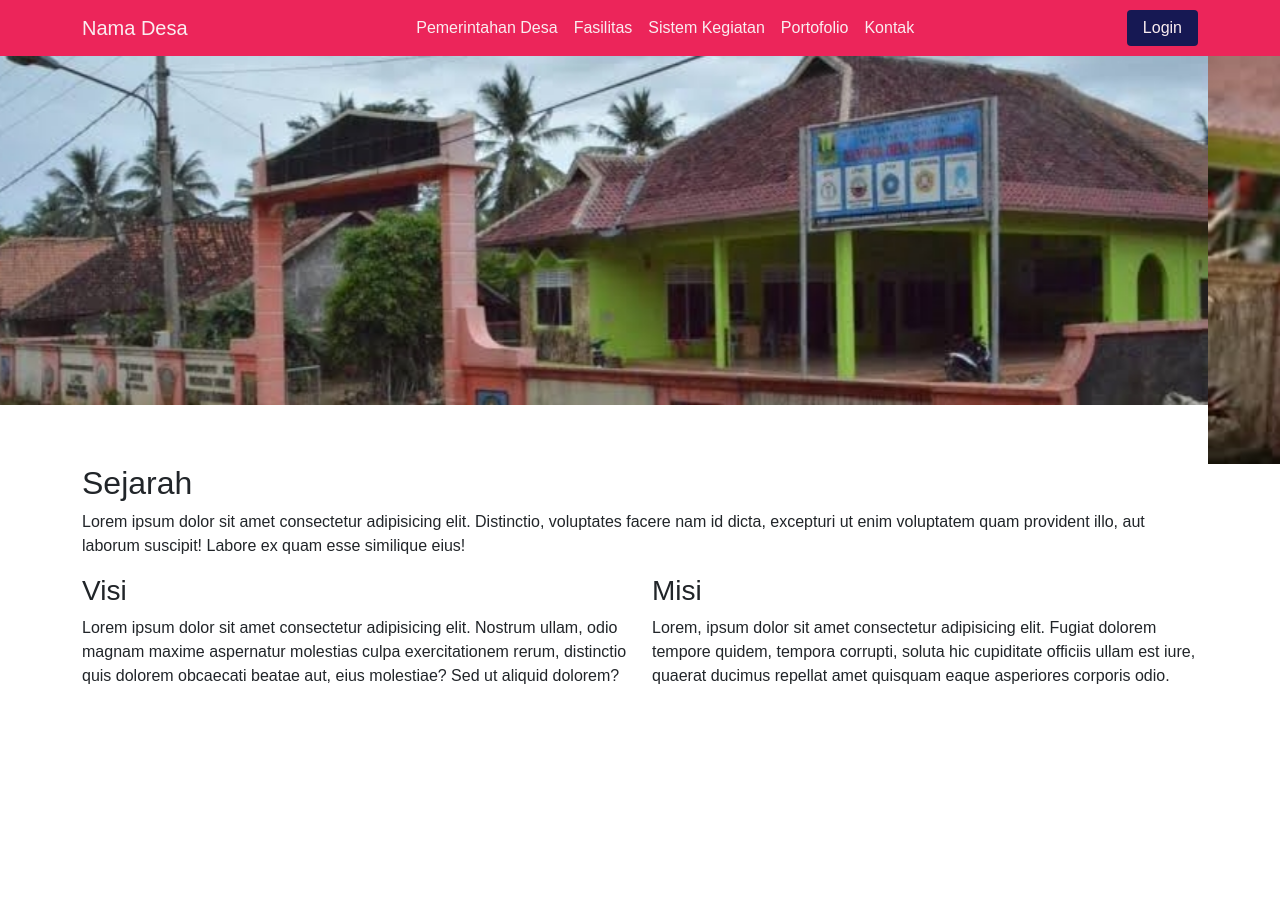
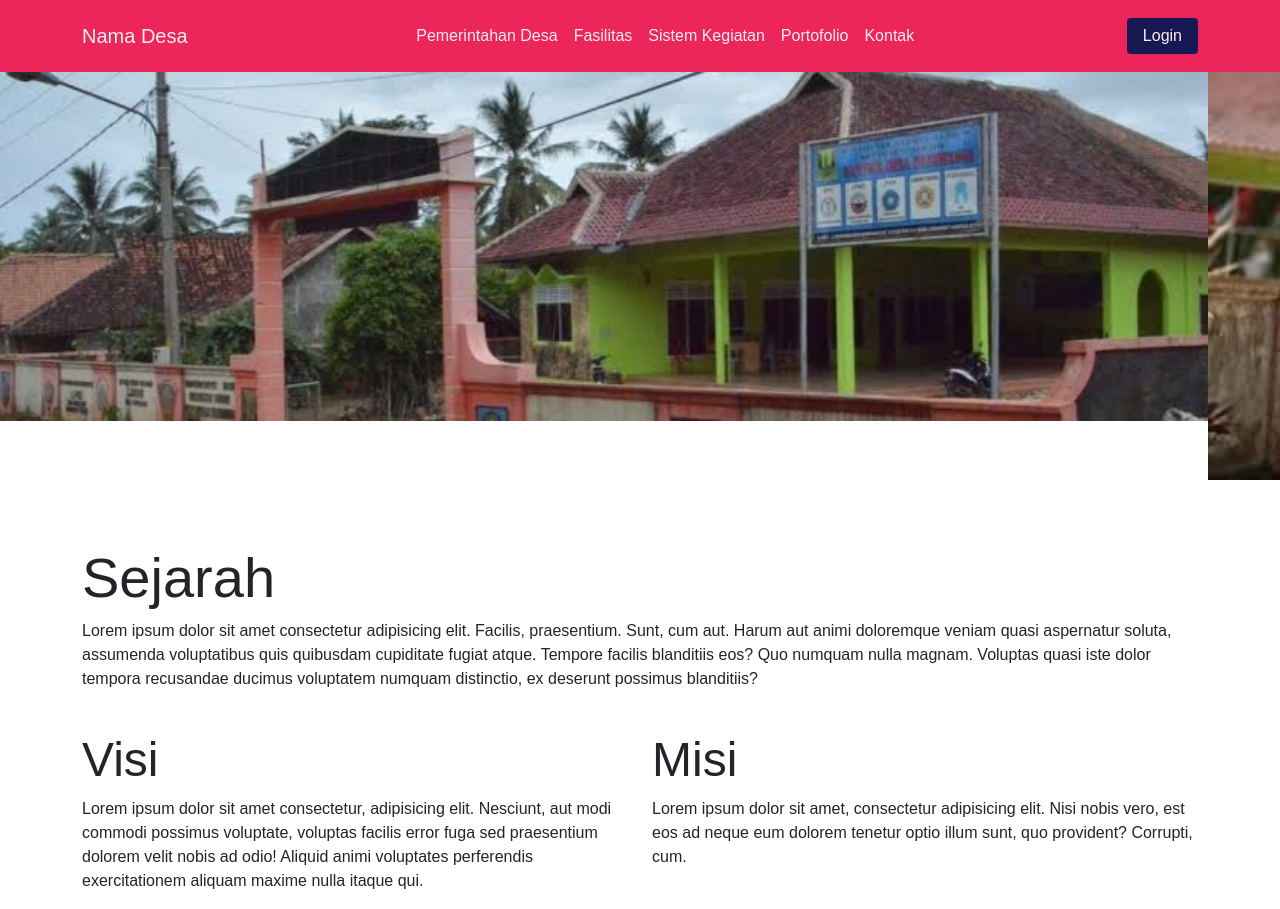
Before and after one commit to zaky25/Sistem-Desa, a plain HTML site: page index.html in a window 1280 px wide. Before the commit the page ends 800 px from the top, so only its background shows below. Drawn offline with nearby package versions, Linux system fonts and the light colour scheme; a web font is replaced by a local one.

Commit message:
Ngarapihken Sejarah jeng Visi Misi

```diff
--- a/index.html
+++ b/index.html
@@ -21,7 +21,7 @@
   </head>
   <body>
     <!-- Navbar -->
-    <nav class="navbar navbar-expand-lg navbar-light my-nav">
+    <nav class="navbar navbar-expand-lg navbar-light my-nav p-3">
       <div class="container">
         <a class="navbar-brand" href="#">Nama Desa</a>
         <button class="navbar-toggler" type="button" data-bs-toggle="collapse" data-bs-target="#navbarNavDropdown" aria-controls="navbarNavDropdown" aria-expanded="false" aria-label="Toggle navigation">
@@ -64,20 +64,20 @@
     </div>
 
     <!-- Content Sejarah Visi dan Misi -->
-    <div class="container">
-      <div class="row">
-        <h2>Sejarah</h2>
-        <p>Lorem ipsum dolor sit amet consectetur adipisicing elit. Distinctio, voluptates facere nam id dicta, excepturi ut enim voluptatem quam provident illo, aut laborum suscipit! Labore ex quam esse similique eius!</p>
+    <div class="container pt-5">
+      <div class="row pt-3 pb-4">
+        <h1 class="display-4">Sejarah</h1>
+        <p>Lorem ipsum dolor sit amet consectetur adipisicing elit. Facilis, praesentium. Sunt, cum aut. Harum aut animi doloremque veniam quasi aspernatur soluta, assumenda voluptatibus quis quibusdam cupiditate fugiat atque. Tempore facilis blanditiis eos? Quo numquam nulla magnam. Voluptas quasi iste dolor tempora recusandae ducimus voluptatem numquam distinctio, ex deserunt possimus blanditiis?</p>
       </div>
 
       <div class="row">
         <div class="col">
-        <h3>Visi</h3>
-        <p>Lorem ipsum dolor sit amet consectetur adipisicing elit. Nostrum ullam, odio magnam maxime aspernatur molestias culpa exercitationem rerum, distinctio quis dolorem obcaecati beatae aut, eius molestiae? Sed ut aliquid dolorem?</p>
+          <h1 class="display-5">Visi</h1>
+        <p>Lorem ipsum dolor sit amet consectetur, adipisicing elit. Nesciunt, aut modi commodi possimus voluptate, voluptas facilis error fuga sed praesentium dolorem velit nobis ad odio! Aliquid animi voluptates perferendis exercitationem aliquam maxime nulla itaque qui.</p>
       </div>
       <div class="col">
-        <h3>Misi</h3>
-        <p>Lorem, ipsum dolor sit amet consectetur adipisicing elit. Fugiat dolorem tempore quidem, tempora corrupti, soluta hic cupiditate officiis ullam est iure, quaerat ducimus repellat amet quisquam eaque asperiores corporis odio.</p>
+        <h1 class="display-5">Misi</h1>
+        <p>Lorem ipsum dolor sit amet, consectetur adipisicing elit. Nisi nobis vero, est eos ad neque eum dolorem tenetur optio illum sunt, quo provident? Corrupti, cum.</p>
       </div>
     </div>
 
```
